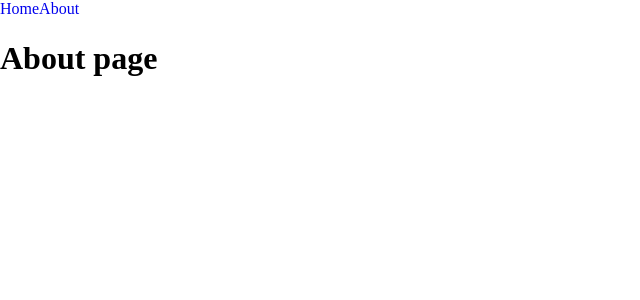
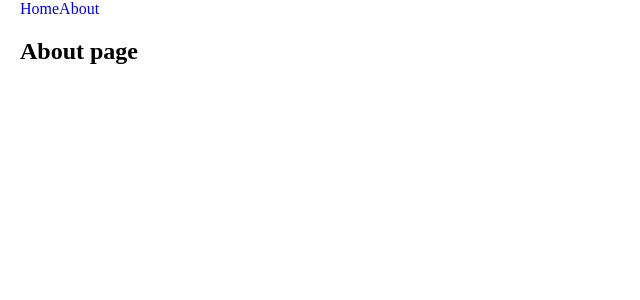
Before and after one commit to climbingirl/rick-and-morty-react, a React (Vite) app: page /about in a window 1280 px wide. Shown: the top 300 px of the page, without its empty margins (0-640 px from the left). Built offline with nearby package versions, Linux system fonts and the light colour scheme.

Commit message:
feat: add hrader component

```diff
--- a/src/index.css
+++ b/src/index.css
@@ -22,3 +22,9 @@ a {
   text-decoration: none;
   transition: 0.3s;
 }
+
+.container {
+  max-width: 1280px;
+  margin: 0 auto;
+  padding: 0 20px;
+}
--- a/src/pages/About/About.tsx
+++ b/src/pages/About/About.tsx
@@ -2,7 +2,13 @@ import React from 'react';
 
 class About extends React.Component {
   render(): React.ReactNode {
-    return <h1>About page</h1>;
+    return (
+      <div className="about">
+        <div className="about__container container">
+          <h2 className="about__title title-h2">About page</h2>
+        </div>
+      </div>
+    );
   }
 }
 
--- a/src/pages/Home/Home.tsx
+++ b/src/pages/Home/Home.tsx
@@ -2,7 +2,11 @@ import React from 'react';
 
 class Home extends React.Component {
   render(): React.ReactNode {
-    return <h1>Home page</h1>;
+    return (
+      <div className="home">
+        <div className="home__container container"></div>
+      </div>
+    );
   }
 }
 
--- a/src/pages/NotFound/NotFound.tsx
+++ b/src/pages/NotFound/NotFound.tsx
@@ -2,7 +2,13 @@ import React from 'react';
 
 class NotFound extends React.Component {
   render(): React.ReactNode {
-    return <h1>404</h1>;
+    return (
+      <div className="not-found">
+        <div className="not-found__container container">
+          <h2 className="not-found__title title-h2">404</h2>;
+        </div>
+      </div>
+    );
   }
 }
 
```
